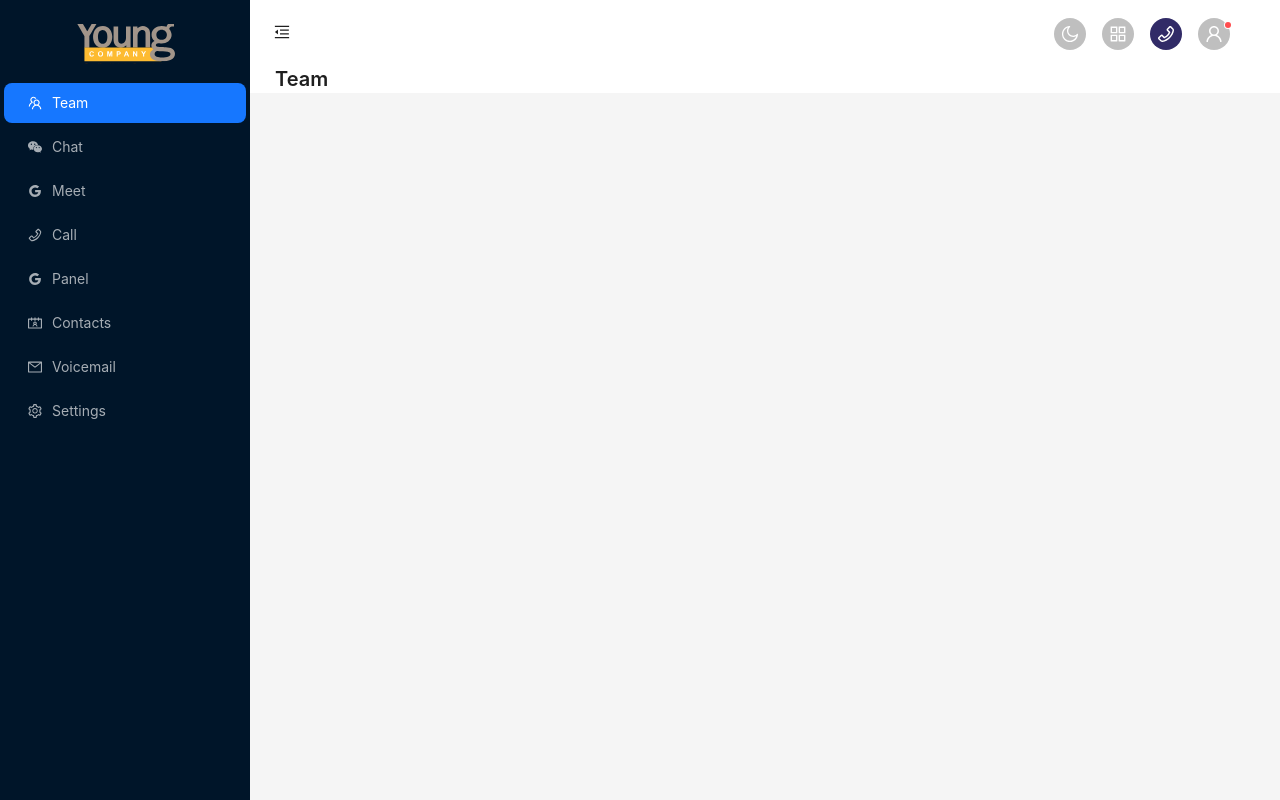
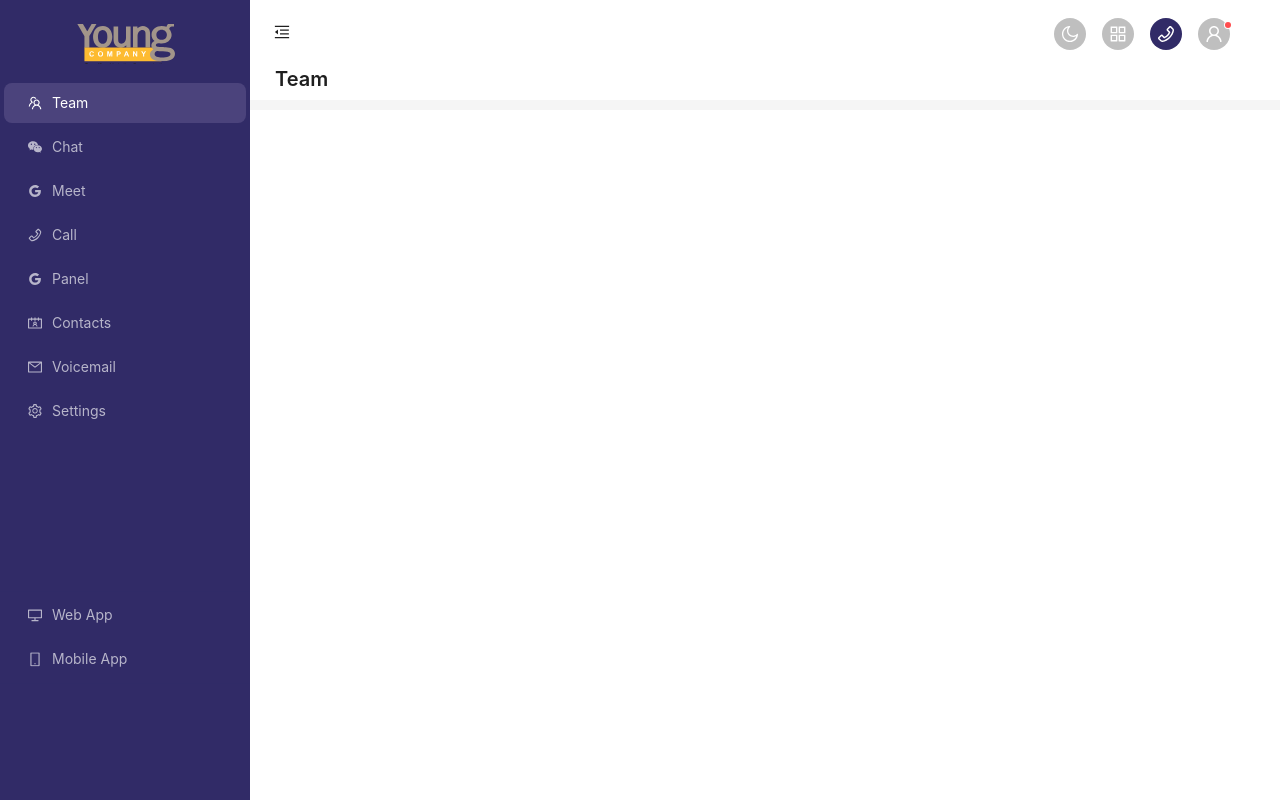
Before and after one commit to Kamleshmehta1/innextrix-task, a React (Vite) app: page /user in a window 1280 px wide. Built offline with nearby package versions, Linux system fonts and the light colour scheme; sample sign-in values are in the browser's storage.

Commit message:
completed teams ui part

```diff
--- a/src/Auth/AuthGaurd.tsx
+++ b/src/Auth/AuthGaurd.tsx
@@ -17,15 +17,7 @@ function AuthGuard(props: authProps) {
     return <Navigate to={UNAUTHORIZE_PATH.SIGN_IN.fullPath} />;
   }
 
-  return (
-    <Layout
-      style={{
-        minHeight: '100vh',
-      }}
-    >
-      {children}
-    </Layout>
-  );
+  return <Layout hasSider>{children}</Layout>;
 }
 
 export default AuthGuard;
--- a/src/Components/SideBar.tsx
+++ b/src/Components/SideBar.tsx
@@ -1,6 +1,5 @@
-import Sider from 'antd/es/layout/Sider';
-import Image from '../CommonComponents/Image';
-import { Menu } from 'antd';
+import React from 'react';
+import { Layout, Menu } from 'antd';
 import {
   GoogleOutlined,
   PhoneOutlined,
@@ -8,13 +7,27 @@ import {
   SettingOutlined,
   WechatOutlined,
   ContactsOutlined,
+  MobileOutlined,
+  DesktopOutlined,
   TeamOutlined,
 } from '@ant-design/icons';
-import smallLogo from '../assets/mobileLogo.png';
-import Logo from '../assets/logo.svg';
 import { useSelector } from 'react-redux';
 import { RootState } from '../redux/store';
 import useIsMobileScreen from '../customHooks/isMobile';
+import { themeColor } from '../utils/themeColor';
+import '../styles/sideBar.css';
+import Image from '../CommonComponents/Image';
+import smallLogo from '../assets/mobileLogo.png';
+import Logo from '../assets/logo.svg';
+
+const { Sider } = Layout;
+
+interface MenuItem {
+  children: string;
+  icon: React.ReactNode;
+  key: string;
+  label: string;
+}
 
 function SideBar() {
   const isMobile = useIsMobileScreen();
@@ -23,7 +36,7 @@ function SideBar() {
     (state: RootState) => state?.sideBar?.collapsed
   );
 
-  const item = [
+  const item: MenuItem[] = [
     {
       children: '',
       icon: <TeamOutlined />,
@@ -74,8 +87,35 @@ function SideBar() {
     },
   ];
 
+  const bottomMenu: MenuItem[] = [
+    {
+      children: '',
+      icon: <DesktopOutlined />,
+      key: '7',
+      label: 'Web App',
+    },
+    {
+      children: '',
+      icon: <MobileOutlined />,
+      key: '8',
+      label: 'Mobile App',
+    },
+  ];
+
   return (
-    <Sider width={250} collapsed={isMobile || collapsed}>
+    <Sider
+      width={250}
+      collapsed={isMobile || collapsed}
+      style={{
+        height: '100vh',
+        position: 'fixed',
+        zIndex: 100,
+        left: 0,
+        top: 0,
+        bottom: 0,
+        background: themeColor,
+      }}
+    >
       <div
         style={{
           display: 'flex',
@@ -89,10 +129,31 @@ function SideBar() {
 
       <Menu
         theme="dark"
+        style={{ background: themeColor }}
         defaultSelectedKeys={['1']}
         mode="inline"
-        items={item}
-      />
+      >
+        {item.map((menuItem) => (
+          <Menu.Item key={menuItem.key} icon={menuItem.icon}>
+            {menuItem.label}
+          </Menu.Item>
+        ))}
+      </Menu>
+
+      <Menu
+        theme="dark"
+        mode="inline"
+        style={{
+          background: themeColor,
+          transform: 'translateY(170%)',
+        }}
+      >
+        {bottomMenu.map((menuItem) => (
+          <Menu.Item key={menuItem.key} icon={menuItem.icon}>
+            {menuItem.label}
+          </Menu.Item>
+        ))}
+      </Menu>
     </Sider>
   );
 }
--- a/src/Components/Team.tsx
+++ b/src/Components/Team.tsx
@@ -1,5 +1,4 @@
 import { Card, Col, Input, Row, Select, Space, Switch, Typography } from 'antd';
-import { Content } from 'antd/es/layout/layout';
 import { SearchOutlined } from '@ant-design/icons';
 import { useState } from 'react';
 import { themeColor } from '../utils/themeColor';
@@ -22,13 +21,7 @@ function Team() {
     });
 
   return (
-    <Content
-      style={{
-        marginTop: '10px',
-        minHeight: 280,
-        background: 'white',
-      }}
-    >
+    <>
       <Card style={{ height: 'atuo' }}>
         <Row gutter={[16, 16]}>
           <Col lg={6} md={8} sm={24} xs={24}>
@@ -77,7 +70,7 @@ function Team() {
           );
         })}
       </Row>
-    </Content>
+    </>
   );
 }
 
--- a/src/layouts/WrapperLayout.tsx
+++ b/src/layouts/WrapperLayout.tsx
@@ -10,7 +10,7 @@ import {
   Space,
   Typography,
 } from 'antd';
-import { Header } from 'antd/es/layout/layout';
+import { Content, Header } from 'antd/es/layout/layout';
 import {
   UserOutlined,
   MenuFoldOutlined,
@@ -52,12 +52,18 @@ function WrapperLayout(props: wrapperLayout) {
   ];
 
   return (
-    <Layout>
+    <Layout
+      className="site-layout"
+      style={{
+        ...{ marginLeft: collapsed || isMobile ? 80 : 250 },
+        height: '100vh',
+      }}
+    >
       <Header
         style={{
           paddingLeft: 0,
           background: '#fff',
-          height: 'auto',
+          minHeight: 100,
         }}
       >
         <Row>
@@ -116,7 +122,15 @@ function WrapperLayout(props: wrapperLayout) {
           </Col>
         </Row>
       </Header>
-      {children}
+      <Content
+        style={{
+          marginTop: '10px',
+          minHeight: 280,
+          background: 'white',
+        }}
+      >
+        {children}
+      </Content>
     </Layout>
   );
 }
--- a/src/styles/main.css
+++ b/src/styles/main.css
@@ -1,4 +1,5 @@
 * {
+  padding: 0;
   margin: 0;
   box-sizing: border-box;
 }
--- /dev/null
+++ b/src/styles/sideBar.css
@@ -0,0 +1,3 @@
+.ant-menu-item-selected {
+  background-color: #4b437c !important;
+}
```
